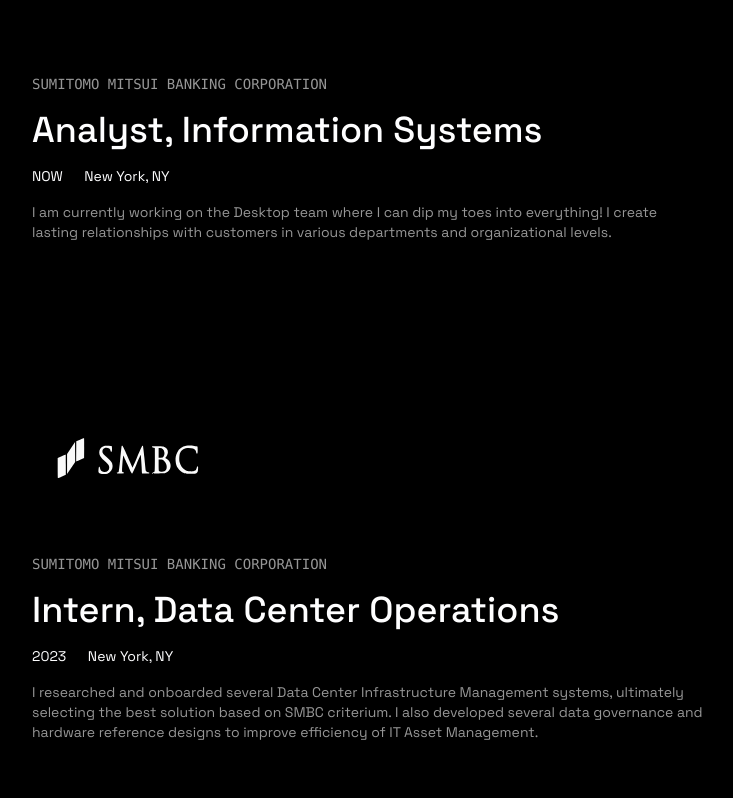
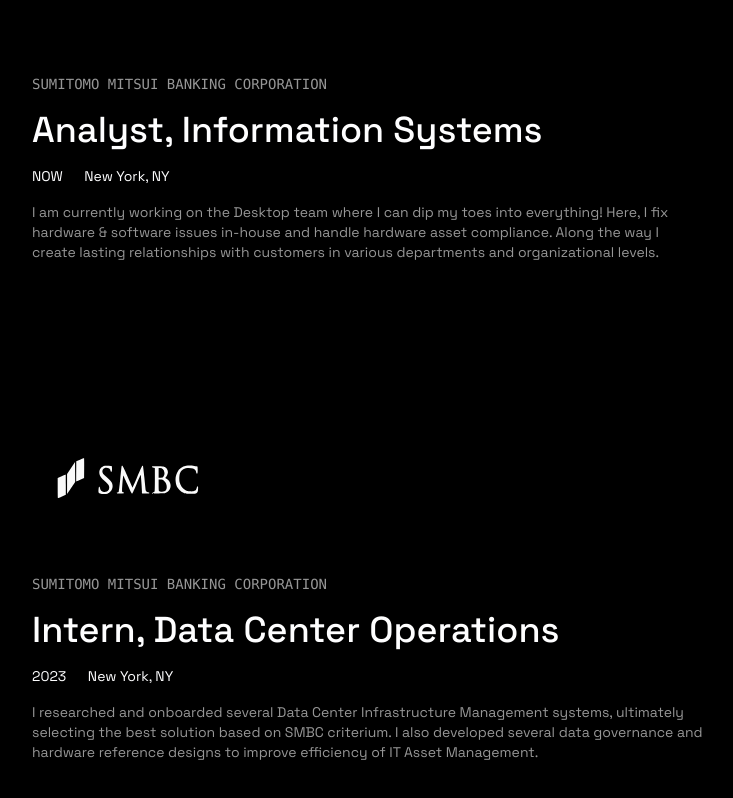
Before and after one commit to ethanwhyy/ethanwhyy.github.io, a Next.js app: page / in a window 1280 px wide. Shown: the part 2050-2848 px from the top of the page, without its empty margins (480-1213 px from the left). Built offline with nearby package versions, Linux system fonts and the light colour scheme.

Commit message:
Update page.tsx

```diff
--- a/app/page.tsx
+++ b/app/page.tsx
@@ -82,8 +82,9 @@
       title: "Investors/Founders",
       description: (
         <>
-          I love building passion projects to help you maximize {" "}
-          <span className="hover:text-[#37ab43] transition-colors cursor-default">efficiency and financial value</span> without breaking the bank.
+          I love building passion projects to help you {" "}
+          <span className="hover:text-[#3743ab] transition-colors cursor-default">maximize efficiency</span> and {" "}
+          <span className="hover:text-[#37ab43] transition-colors cursor-default">financial value</span> without breaking the bank.
         </>
       ),
       skills: [""]
@@ -92,7 +93,7 @@
       title: "Recruiters",
       description: (
         <>
-          I’m a creative yet quick study with a knack for finding unique solutions. I learn best by hands-on tinkering and tampering. I’m actively searching for new roles.
+          I’m a quick study able to find unique solutions. I learn best by hands-on tinkering and tampering. I’m actively searching for new roles.
         </>
       ),
       skills: [<a href="/Ethan Yuen - Resume.pdf" download className="hover:text-[#fefeff] transition-colors">Download Resume</a>]
@@ -471,7 +472,8 @@
                           <h3 className="text-4xl font-medium text-[#fefeff]">Analyst, Information Systems</h3>
                           <p className="text-sm text-[#fefeff]">NOW &nbsp;&nbsp;&nbsp;&nbsp;&nbsp;New York, NY</p>
                           <p className="text-sm text-[#969696]">
-                            I am currently working on the Desktop team where I can dip my toes into everything!
+                            I am currently working on the Desktop team where I can dip my toes into everything! Here, I
+                            fix hardware & software issues in-house and handle hardware asset compliance. Along the way
                             I create lasting relationships with customers in various departments and organizational levels.
                           </p>
                           {/* <p className="text-sm text-[#969696]">
```
